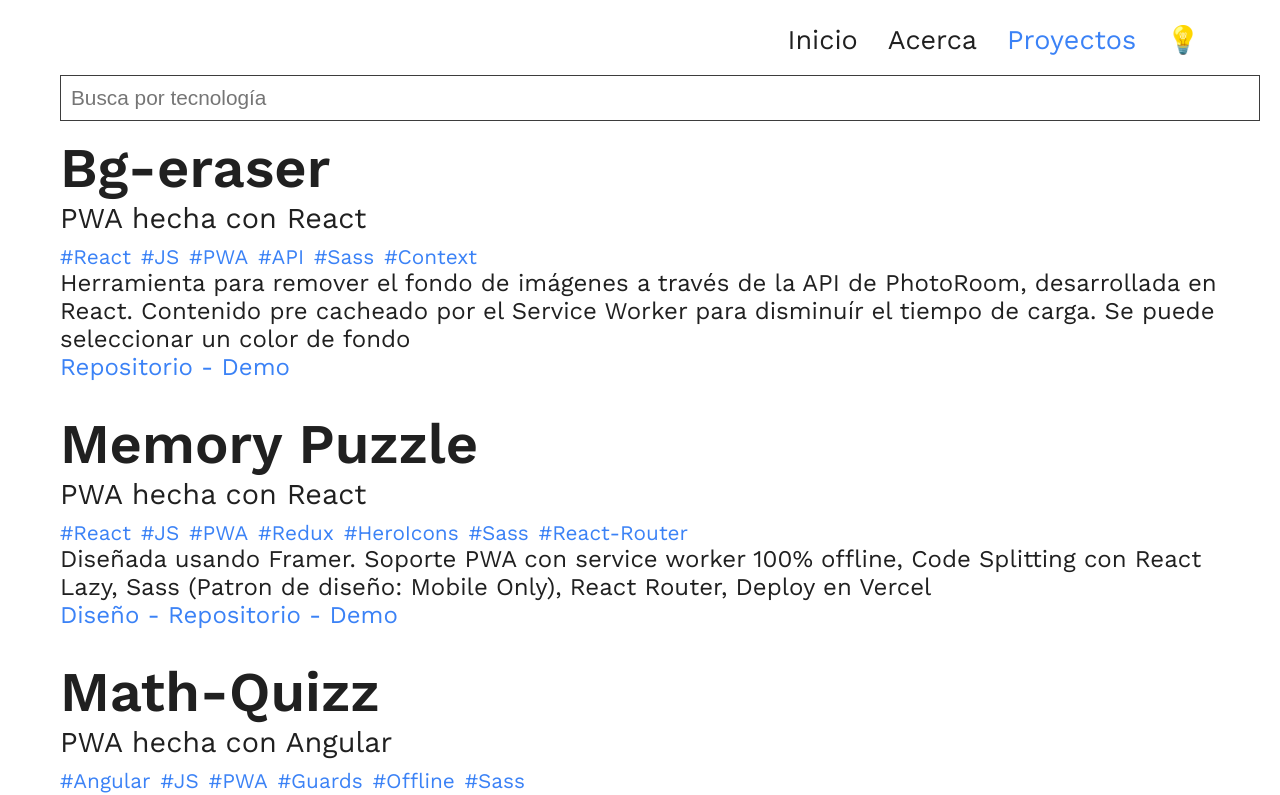
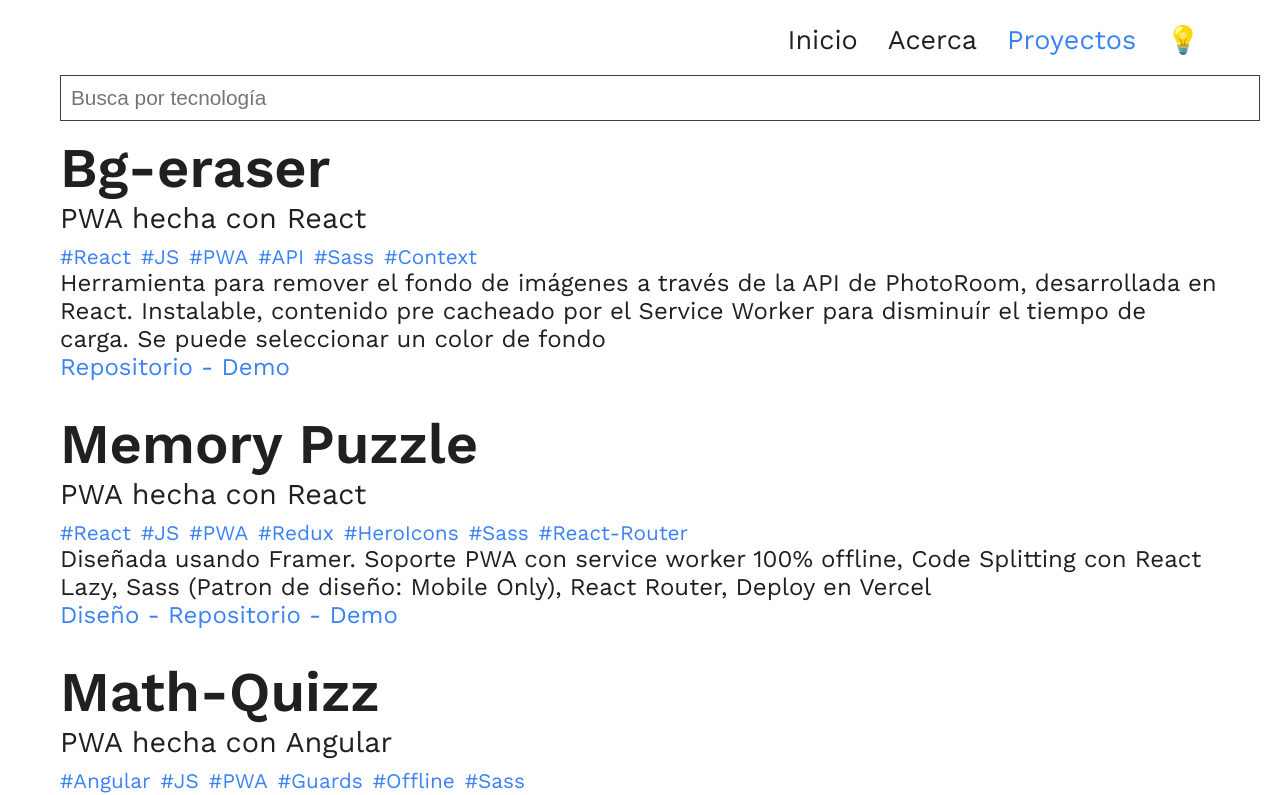
Before and after one commit to juliofranco9111/portafolio-react, a Next.js app: page /proyectos in a window 1280 px wide. Shown: the top 795 px of the page. Built offline with nearby package versions, Linux system fonts and the light colour scheme.

Commit message:
'add instalable'

```diff
--- a/database/database.js
+++ b/database/database.js
@@ -75,7 +75,7 @@ export const projects = [
       title: 'Bg-eraser',
       subtitle: 'PWA hecha con React',
       keys: ['React', 'JS', 'PWA', 'API', 'Sass', 'Context'],
-      desc: 'Herramienta para remover el fondo de imágenes a través de la API de PhotoRoom, desarrollada en React. Contenido pre cacheado por el Service Worker para disminuír el tiempo de carga. Se puede seleccionar un color de fondo',
+      desc: 'Herramienta para remover el fondo de imágenes a través de la API de PhotoRoom, desarrollada en React. Instalable, contenido pre cacheado por el Service Worker para disminuír el tiempo de carga. Se puede seleccionar un color de fondo',
       link: 'https://bg-eraser.vercel.app/',
       repo: 'https://github.com/juliofranco9111/React-bg-eraser'
 
```
